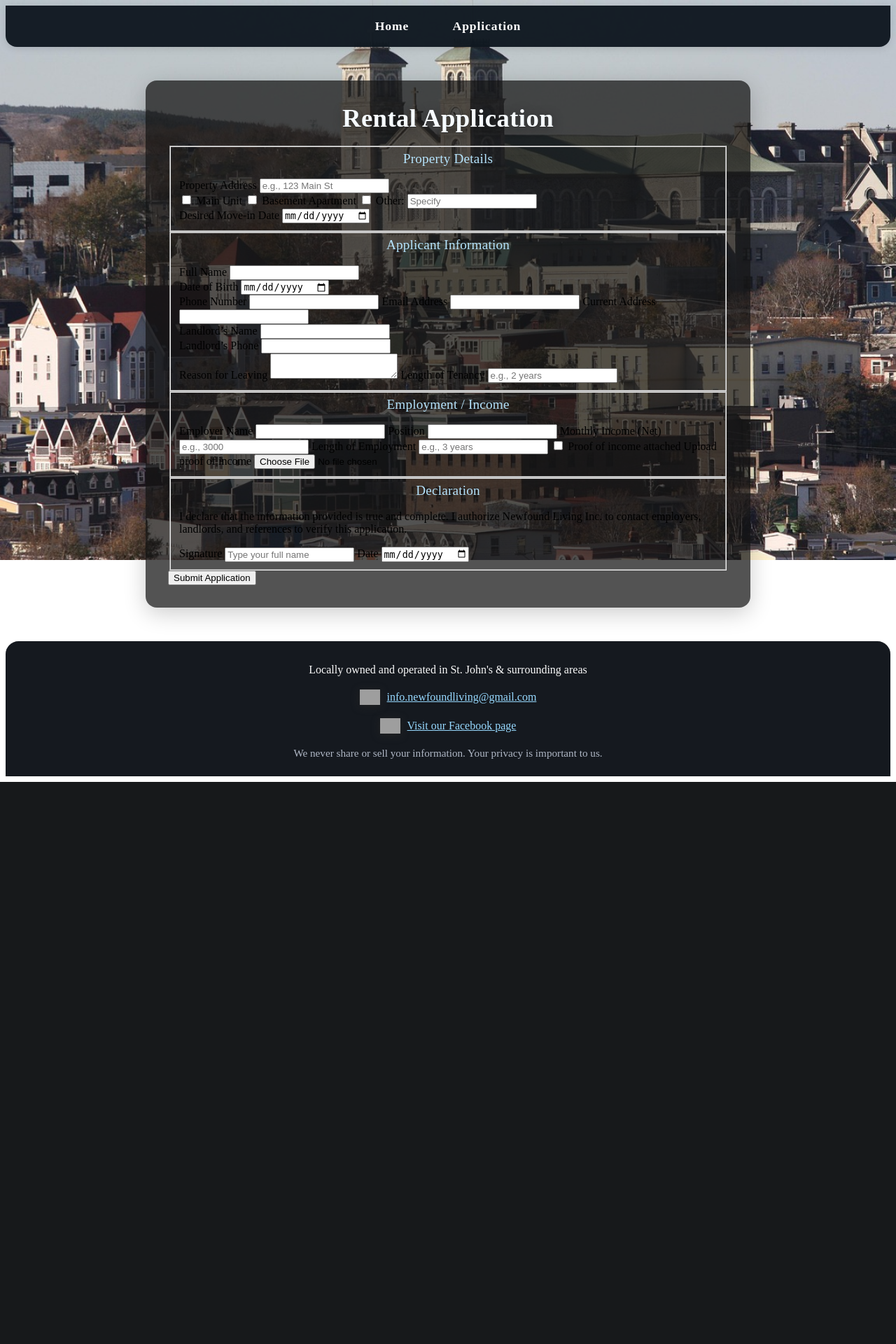
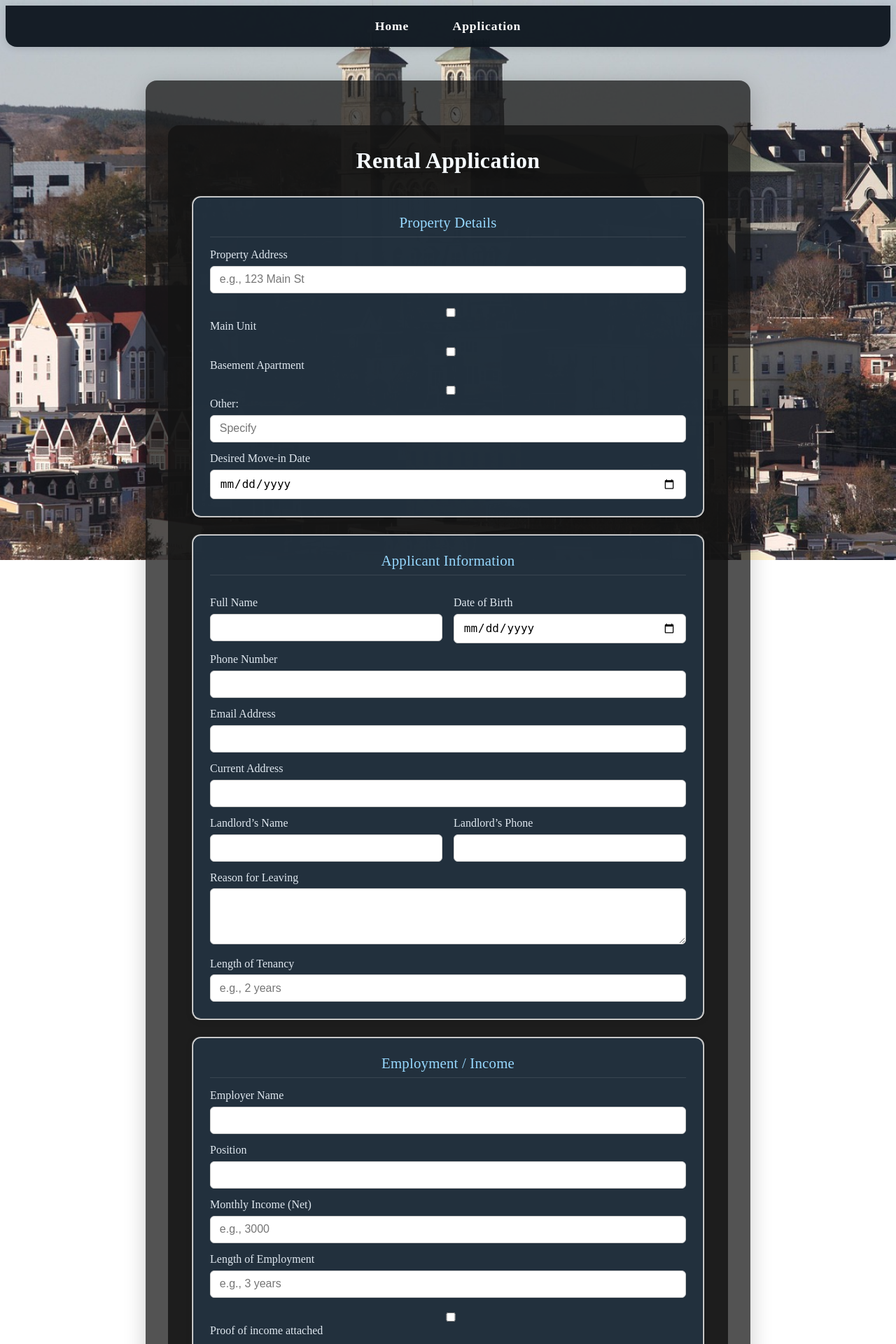
Before and after one commit to NewFoundLivingCa/NewFoundLiving-main, a Flask app: page /rental-application in a window 1280 px wide. Shown: the top 1920 px of the page at 70% size. Before the commit the page ends 1117 px from the top, so only its background shows below. Run offline with Flask 3, Linux system fonts and the light colour scheme; grey boxes are pictures that could not be loaded.

Commit message:
Update styles.css

```diff
--- a/static/styles.css
+++ b/static/styles.css
@@ -241,5 +241,122 @@ footer .privacy {
     font-size: 0.95rem;
     color: #b0b8c6;
 }
+/* Rental form improvements */
+.rental-container {
+    max-width: 900px;
+    margin: 2rem auto;
+    padding: 2rem;
+    background: rgba(20, 20, 20, 0.85);
+    border-radius: 1rem;
+}
+
+.rental-container h1 {
+    text-align: center;
+    margin-bottom: 2rem;
+    font-size: 2rem;
+    color: #f6fbff;
+}
+
+.form-section {
+    background: rgba(34, 49, 63, 0.95);
+    border-radius: 0.8rem;
+    padding: 1.5rem;
+    margin-bottom: 1.5rem;
+    box-shadow: 0 2px 8px rgba(0,0,0,0.15);
+}
+
+.form-section h2 {
+    margin-bottom: 1rem;
+    font-size: 1.3rem;
+    color: #97d9ff;
+    border-bottom: 1px solid rgba(255,255,255,0.1);
+    padding-bottom: 0.5rem;
+}
+
+.form-section label {
+    display: block;
+    margin-top: 0.9rem;
+    font-weight: 500;
+    color: #e0e8f0;
+}
+
+.form-section input,
+.form-section textarea,
+.form-section select {
+    width: 100%;
+    margin-top: 0.4rem;
+    padding: 0.6rem 0.8rem;
+    border-radius: 6px;
+    border: 1px solid #ccc;
+    font-size: 1rem;
+    box-sizing: border-box;
+}
+
+.form-section textarea {
+    min-height: 80px;
+    resize: vertical;
+}
+
+.checkbox-group,
+.checkbox-inline {
+    margin-top: 0.6rem;
+}
+
+.two-columns {
+    display: flex;
+    gap: 1rem;
+    flex-wrap: wrap;
+}
+
+.two-columns > div {
+    flex: 1;
+    min-width: 200px;
+}
+
+.file-label {
+    display: inline-block;
+    margin-top: 1rem;
+    padding: 0.6rem 1rem;
+    background: #47afff;
+    color: #fff;
+    border-radius: 6px;
+    cursor: pointer;
+    text-align: center;
+}
+
+.file-label:hover {
+    background: #1c7fe5;
+}
+
+#income-proof-file {
+    display: none; /* hidden, label acts as button */
+}
+
+.form-actions {
+    text-align: center;
+    margin-top: 2rem;
+}
+
+.btn-submit {
+    padding: 0.9rem 2rem;
+    font-size: 1.2rem;
+    border: none;
+    border-radius: 6px;
+    background: #47afff;
+    color: #fff;
+    font-weight: bold;
+    cursor: pointer;
+    transition: background 0.2s;
+}
+
+.btn-submit:hover {
+    background: #1c7fe5;
+}
+
+.declaration-text {
+    margin-bottom: 1rem;
+    font-size: 0.95rem;
+    color: #cfd8e3;
+}
 
 /* Responsive styles
```
